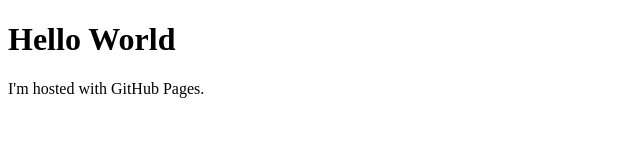
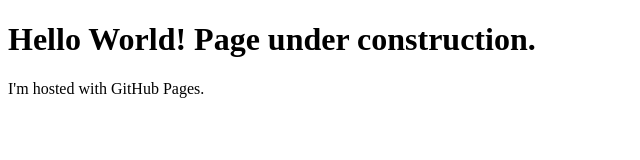
Before and after one commit to uthaipon/uthaipon.github.io, a plain HTML site: page index.html in a window 1280 px wide. Shown: the whole page, without its empty margins (0-640 px from the left). Drawn offline with Linux system fonts and the light colour scheme.

Commit message:
Update index.html

```diff
--- a/index.html
+++ b/index.html
@@ -1,7 +1,7 @@
 <!DOCTYPE html>
 <html>
 <body>
-<h1>Hello World</h1>
+<h1>Hello World! Page under construction.</h1>
 <p>I'm hosted with GitHub Pages.</p>
 </body>
 </html>
```
